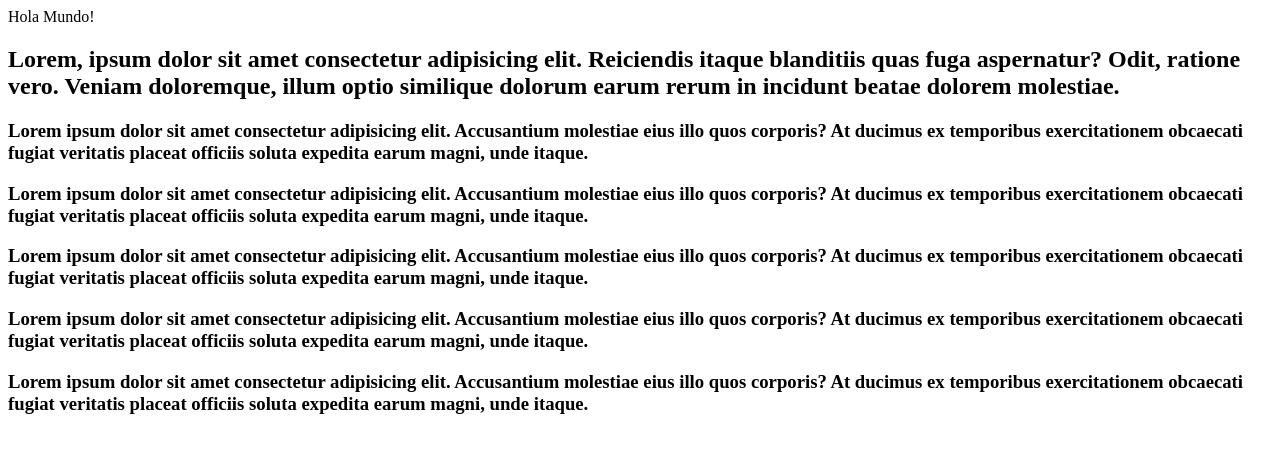
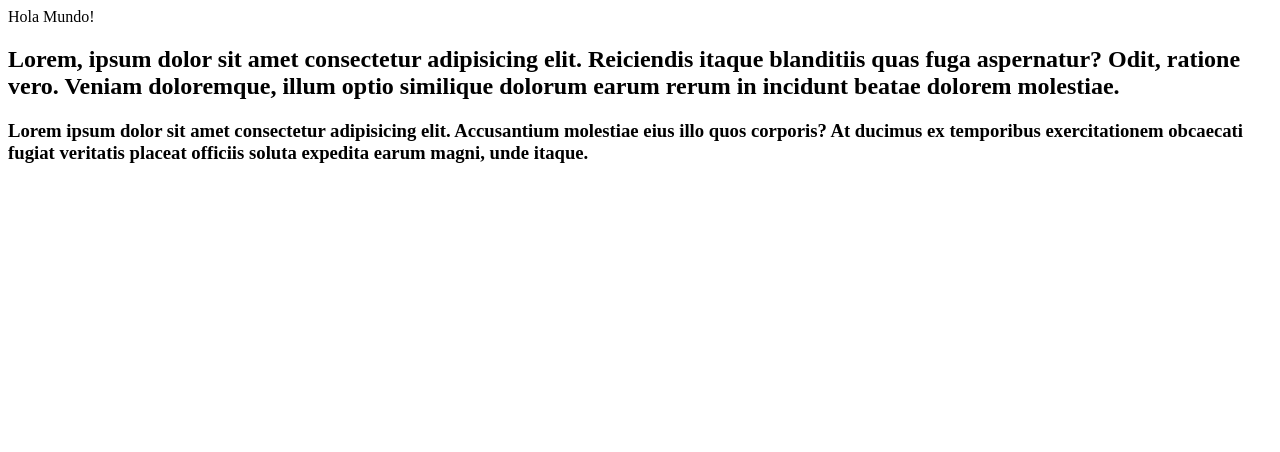
Before and after one commit to juanfrarojas03/Demo-HTML, a plain HTML site: page index.html in a window 1280 px wide. Drawn offline with Linux system fonts and the light colour scheme.

Commit message:
cambios 3

```diff
--- a/index.html
+++ b/index.html
@@ -10,10 +10,5 @@
 
     <h2>Lorem, ipsum dolor sit amet consectetur adipisicing elit. Reiciendis itaque blanditiis quas fuga aspernatur? Odit, ratione vero. Veniam doloremque, illum optio similique dolorum earum rerum in incidunt beatae dolorem molestiae.</h2>
     <h3>Lorem ipsum dolor sit amet consectetur adipisicing elit. Accusantium molestiae eius illo quos corporis? At ducimus ex temporibus exercitationem obcaecati fugiat veritatis placeat officiis soluta expedita earum magni, unde itaque.</h3>
-    <h3>Lorem ipsum dolor sit amet consectetur adipisicing elit. Accusantium molestiae eius illo quos corporis? At ducimus ex temporibus exercitationem obcaecati fugiat veritatis placeat officiis soluta expedita earum magni, unde itaque.</h3>
-    <h3>Lorem ipsum dolor sit amet consectetur adipisicing elit. Accusantium molestiae eius illo quos corporis? At ducimus ex temporibus exercitationem obcaecati fugiat veritatis placeat officiis soluta expedita earum magni, unde itaque.</h3>
-    <h3>Lorem ipsum dolor sit amet consectetur adipisicing elit. Accusantium molestiae eius illo quos corporis? At ducimus ex temporibus exercitationem obcaecati fugiat veritatis placeat officiis soluta expedita earum magni, unde itaque.</h3>
-    <h3>Lorem ipsum dolor sit amet consectetur adipisicing elit. Accusantium molestiae eius illo quos corporis? At ducimus ex temporibus exercitationem obcaecati fugiat veritatis placeat officiis soluta expedita earum magni, unde itaque.</h3>
-
 </body>
 </html>
```
